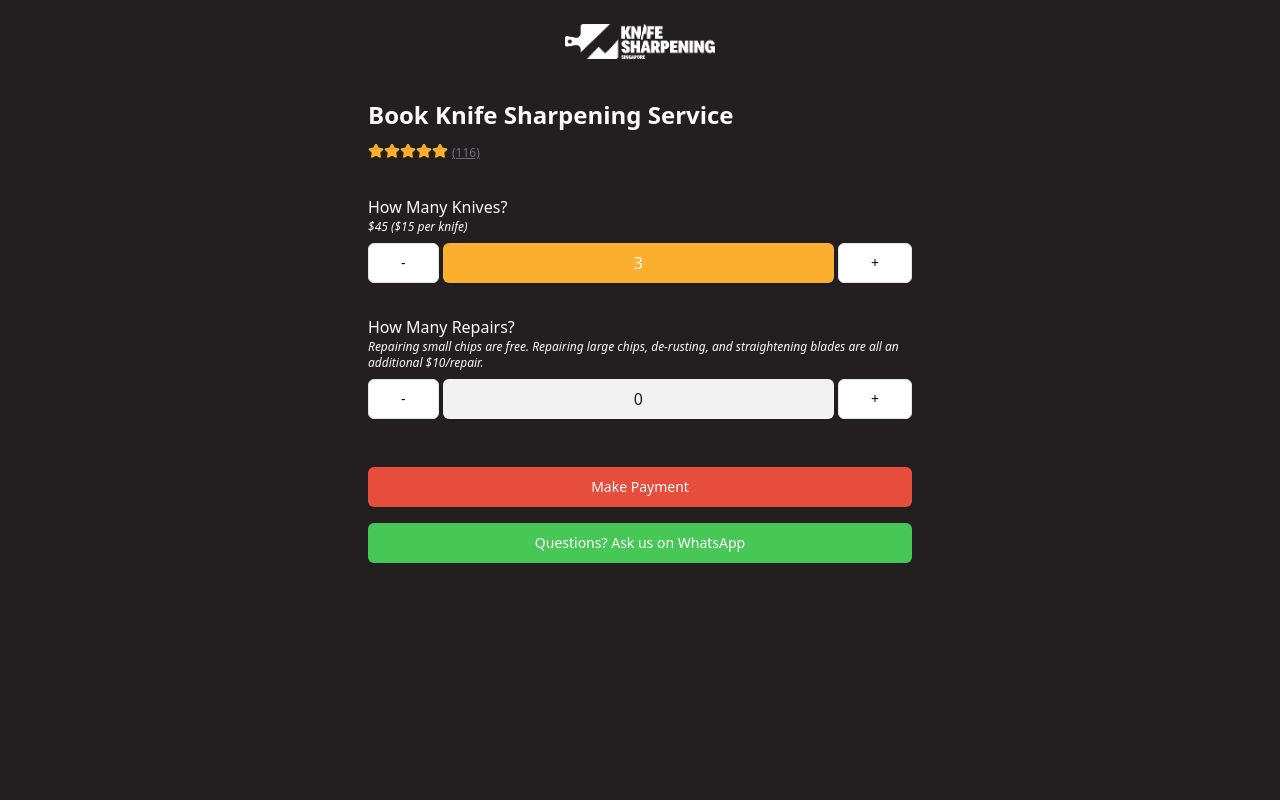
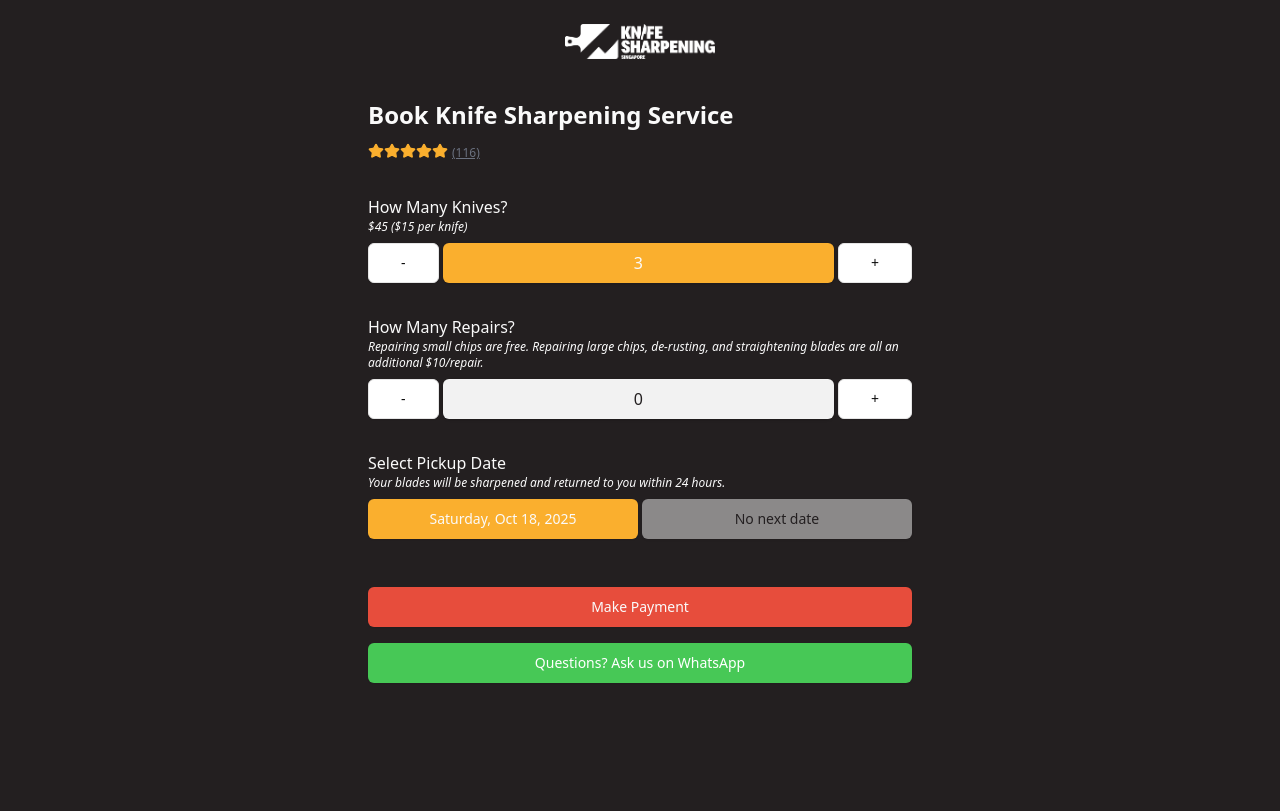
Before and after one commit to seantanyurong/sharp-knife-club, a Next.js app: page /order in a window 1280 px wide. Built offline with nearby package versions, Linux system fonts and the light colour scheme.

Commit message:
feature: add pickup date in order

```diff
--- a/app/(no-layout)/order/page.tsx
+++ b/app/(no-layout)/order/page.tsx
@@ -6,6 +6,7 @@ import Link from 'next/link';
 import Logo from '@/public/logo.png';
 import { Button } from '@/components/ui/button';
 import { Star } from 'lucide-react';
+import NextPickupDate from '@/components/NextPickupDate';
 
 export default function Order() {
   const [numberOfKnives, setNumberOfKnives] = useState(3);
@@ -212,6 +213,47 @@ export default function Order() {
           </div>
         </div>
 
+        <div>
+          <h2 className="text-start mt-8 text-primary-foreground">
+            Select Pickup Date
+          </h2>
+          <p className="italic text-primary-foreground text-xs">
+            Your blades will be sharpened and returned to you within 24 hours.
+          </p>
+          <div className="flex items-center gap-1 mt-2">
+            <Button
+              size="lg"
+              variant="secondary"
+              className="w-full hidden md:block"
+            >
+              <NextPickupDate />
+            </Button>
+            <Button
+              size="lg"
+              variant="muted"
+              disabled
+              className="w-full cursor-not-allowed hidden md:block"
+            >
+              No next date
+            </Button>
+            <Button
+              size="sm"
+              variant="secondary"
+              className="w-full block md:hidden"
+            >
+              <NextPickupDate />
+            </Button>
+            <Button
+              size="sm"
+              variant="muted"
+              disabled
+              className="w-full cursor-not-allowed block md:hidden"
+            >
+              No next date
+            </Button>
+          </div>
+        </div>
+
         {/* Bottom actions */}
         {numberOfKnives === 0 ? (
           <Button
```
